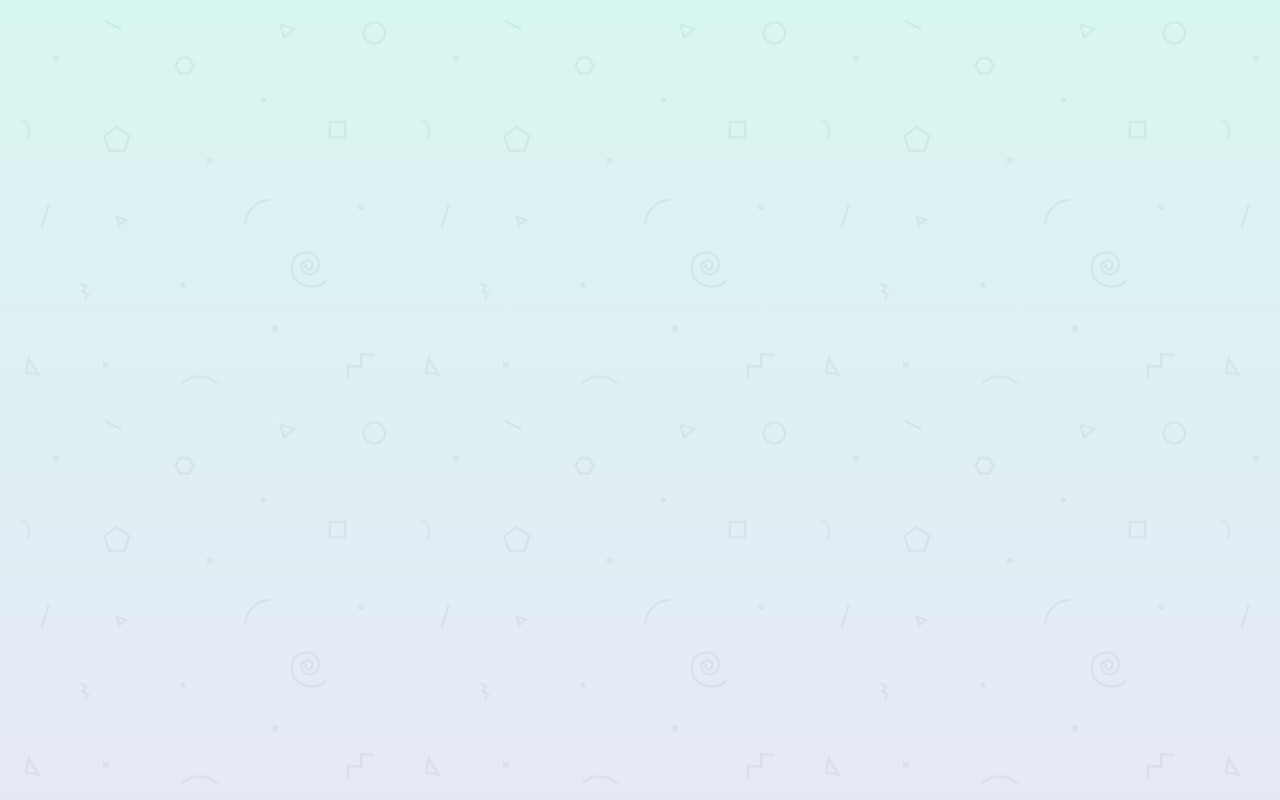
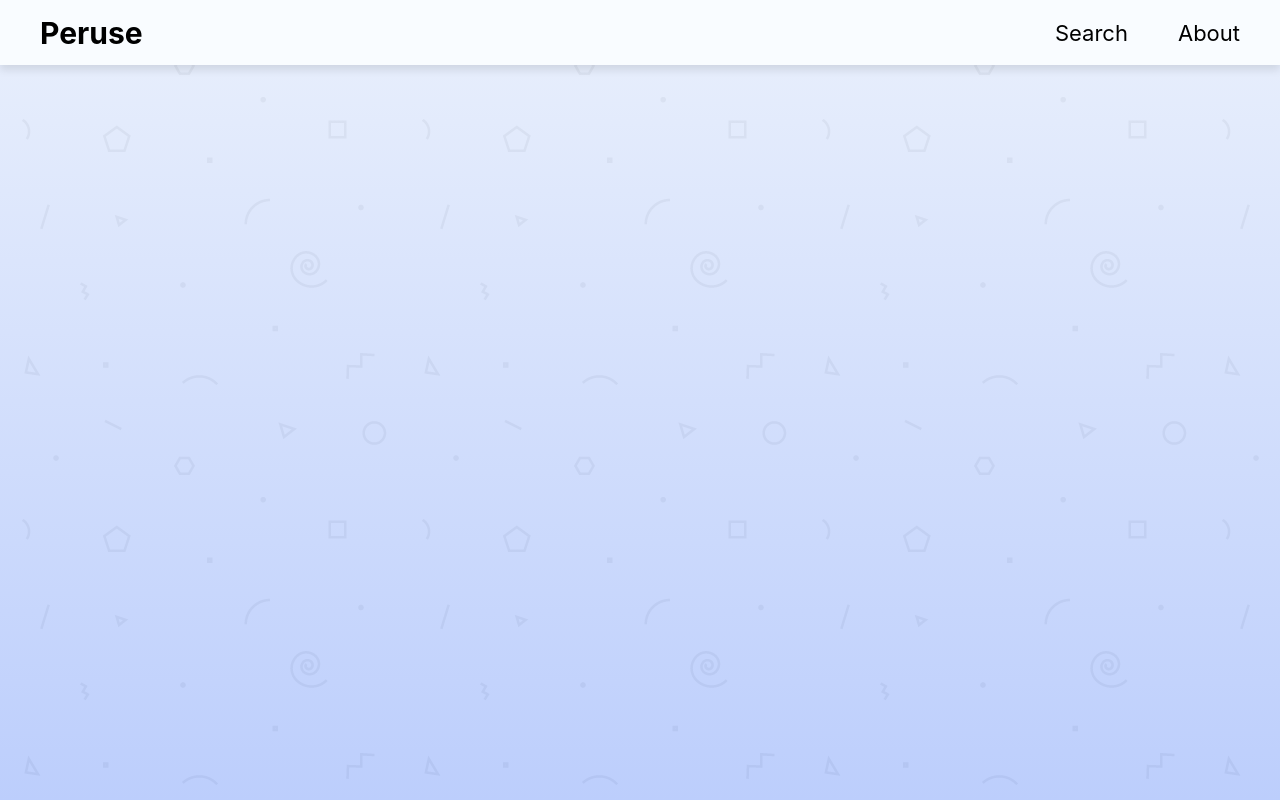
Before and after one commit to MatheoDodi/perused-book-web-app, a React (Create React App) app: page / in a window 1280 px wide. Shown: the top 800 px of the page. Built offline with nearby package versions, Linux system fonts and the light colour scheme.

Commit message:
type: feat
* Added ./src/Components/About/About.js stateles functional component

* Made changes to the style of the Header.js component (styled-components library used)

```diff
--- a/package.json
+++ b/package.json
@@ -6,6 +6,7 @@
     "react": "^16.5.2",
     "react-dom": "^16.5.2",
     "react-scripts": "2.0.5",
+    "react-undraw-illustrations": "^2.0.3",
     "styled-components": "^4.0.2"
   },
   "scripts": {
--- a/src/App.js
+++ b/src/App.js
@@ -1,12 +1,16 @@
 import React, { Component, Fragment } from 'react';
+import Header from './Components/Header/Header';
 import Home from './Containers/Home';
-import styled from 'styled-components';
+
 
 
 class App extends Component {
   render() {
     return (
-      <Home />
+      <Fragment>
+        <Header />
+        <Home />
+      </Fragment>
     );
   }
 }
--- a/src/Components/Header/Header.js
+++ b/src/Components/Header/Header.js
@@ -1,9 +1,43 @@
 import React from 'react';
+import styled from 'styled-components';
+
+const NAVBAR = styled.nav`
+  height: 65px;
+  background-color: #F9FCFF;
+  width: 100%;
+  box-shadow: 0px 5px 8px rgba(0, 0, 0, .1);
+  position: fixed;
+  z-index: 10;
+  ul {
+    list-style: none;
+    padding: 0 4rem 0 4rem;
+    margin: 0;
+    height: 100%;
+    display: flex;
+    align-items: center;
+    justify-content: flex-end;
+    li {
+      margin-left: 5rem;
+    }
+    .logo {
+      margin-left: 0;
+      margin-right: auto;
+      font-size: 3rem;
+      font-weight: bold;
+    }
+  }
+`
 
 const Header = (props) => {
   return (
     <header>
-
+      <NAVBAR>
+        <ul>
+          <li className="logo">Peruse</li>
+          <li>Search</li>
+          <li>About</li>
+        </ul>
+      </NAVBAR>
     </header>
   )
 }
--- a/src/Containers/Home.js
+++ b/src/Containers/Home.js
@@ -1,5 +1,6 @@
 import React, { Component } from 'react';
 import styled from 'styled-components';
+// import { UndrawBibliophile } from 'react-undraw-illustrations';
 
 const Layout = styled.div`
   min-height: 100vh;
@@ -12,7 +13,6 @@ class Home extends Component {
   render() {
     return (
       <Layout>
-
       </Layout>
     );
   }
--- a/src/index.css
+++ b/src/index.css
@@ -1,3 +1,11 @@
+* {
+  box-sizing: border-box;
+}
+
+html {
+  font-size: 10px;
+}
+
 body {
   background-image: url(./assets/images/geometry2.png);
   background-repeat: repeat;
@@ -9,6 +17,7 @@ body {
     sans-serif;
   -webkit-font-smoothing: antialiased;
   -moz-osx-font-smoothing: grayscale;
+  font-size: 2.2rem;
 }
 
 code {
@@ -17,6 +26,6 @@ code {
 }
 
 #root {
-  min-height: 100vh;
-  background: linear-gradient(to bottom, hsla(169, 75%, 69%, 0.25), hsla(229, 52%, 79%, 0.25));
+  min-height: 150vh;
+  background: linear-gradient(to bottom, hsla(220, 100%, 87%, 0.25), hsla(224, 100%, 50%, 0.336));
 }
```
Also changed, not shown: src/Components/About/About.js (added, +17 -0 lines), 1 other file (tests, documents, lock files or other folders).
